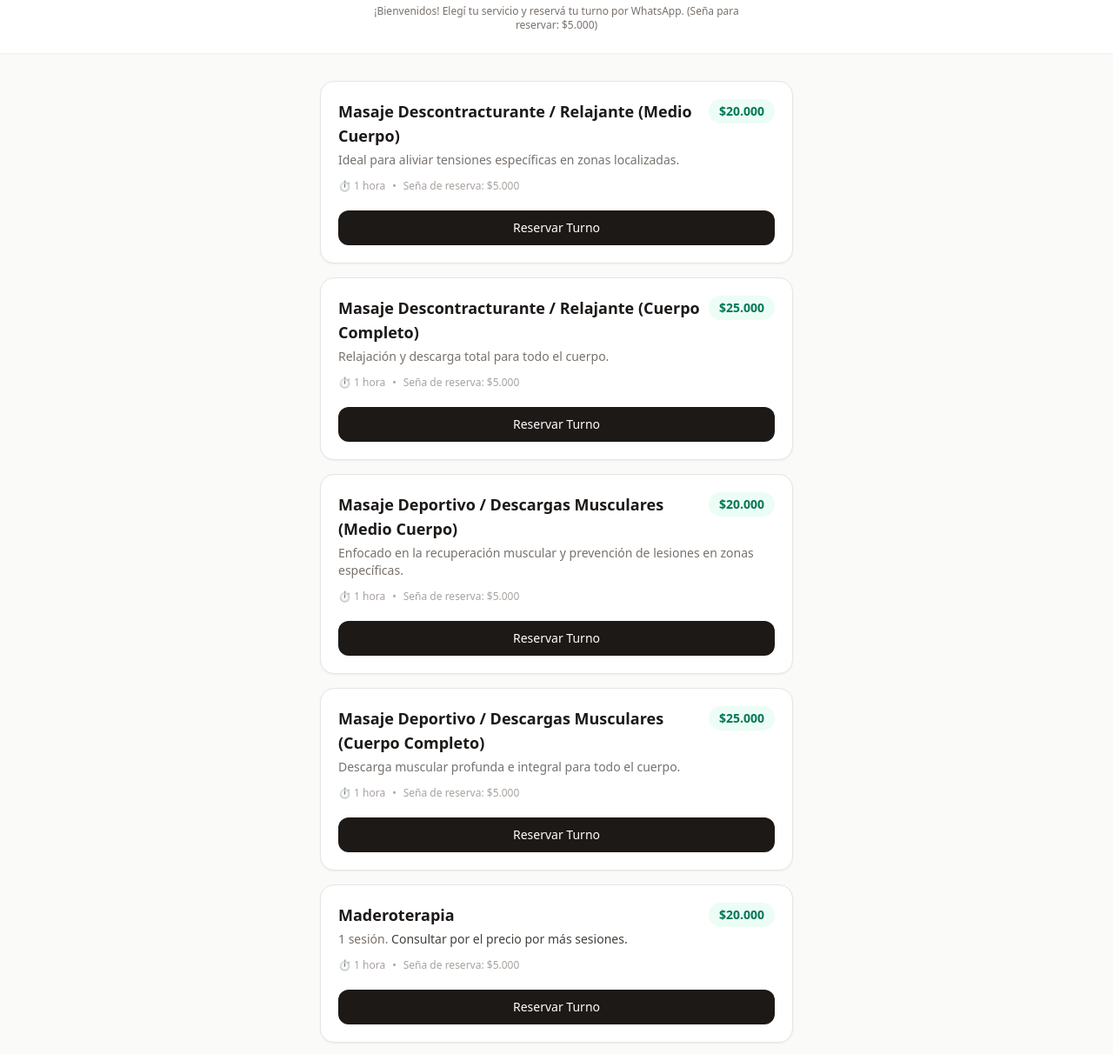
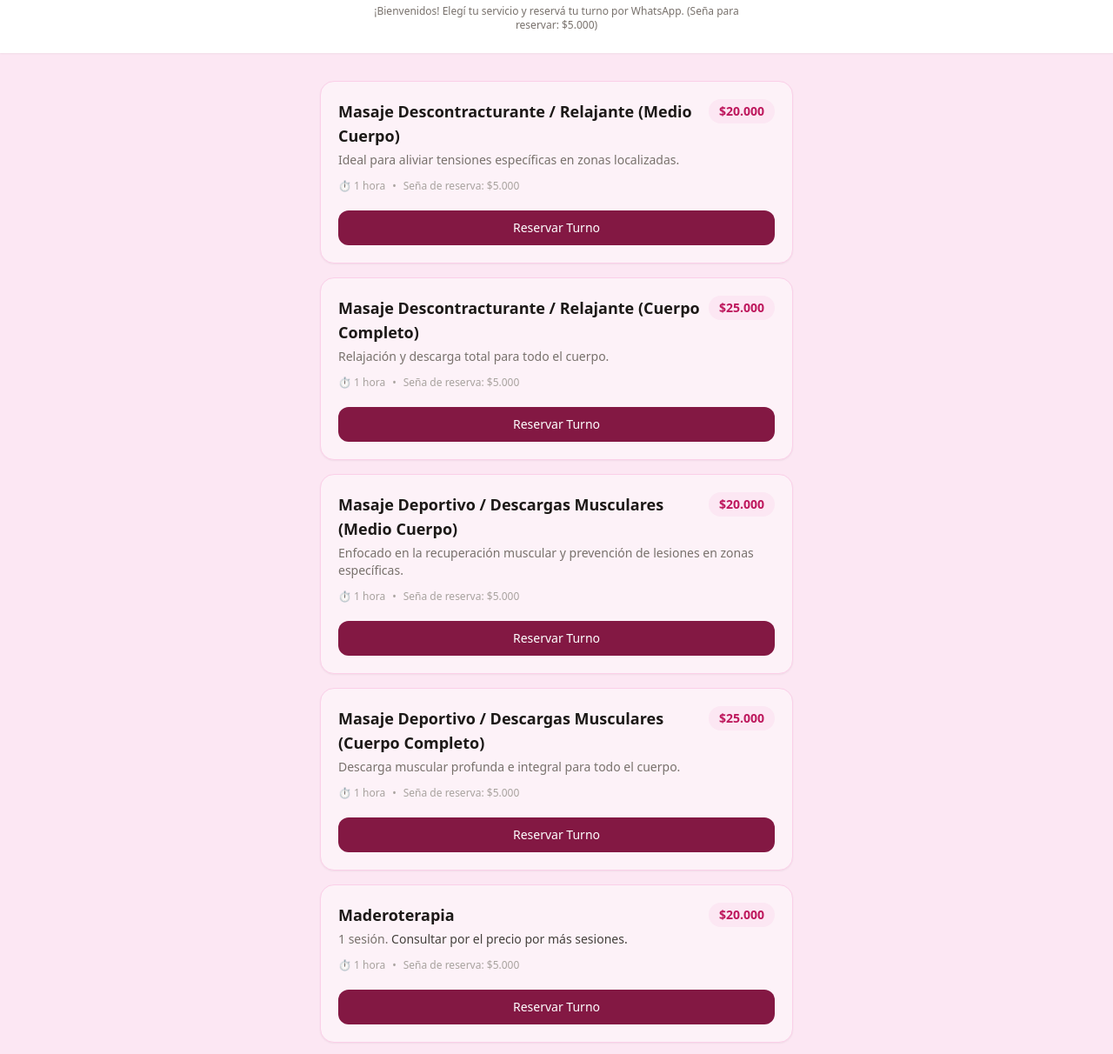
Before and after one commit to ceciliaarce07/Masajes-Web, a plain HTML site: page index.html in a window 1280 px wide. Shown: the part 83-1295 px from the top of the page at 87% size. Drawn offline with nearby package versions, Linux system fonts and the light colour scheme.

```diff
--- a/index.html
+++ b/index.html
@@ -7,12 +7,12 @@
     <!-- Tailwind CSS para diseño rápido y moderno -->
     <script src="https://cdn.tailwindcss.com"></script>
 </head>
-<body class="bg-stone-50 text-stone-800 font-sans antialiased min-h-screen flex flex-col justify-between">
+<body class="bg-pink-100 text-stone-800 font-sans antialiased min-h-screen flex flex-col justify-between">
 
     <!-- Encabezado -->
     <header class="bg-white shadow-sm py-6 px-4 text-center">
         <h1 class="text-2xl font-bold tracking-wide text-stone-900">Quiroga Gabriela</h1>
-        <p class="text-emerald-700 font-medium text-sm mt-1">Fisioterapia y Masajes — Masajes Colibrí</p>
+        <p class="text-pink-700 font-medium text-sm mt-1">Fisioterapia y Masajes — Masajes Colibrí</p>
         <p class="text-stone-500 text-xs mt-2 max-w-md mx-auto">¡Bienvenidos! Elegí tu servicio y reservá tu turno por WhatsApp. (Seña para reservar: $5.000)</p>
     </header>
 
@@ -20,11 +20,11 @@
     <main class="max-w-xl mx-auto p-4 w-full flex-grow space-y-4 my-4">
 
         <!-- 1. Descontracturante / Relajante (Medio Cuerpo) -->
-        <div class="bg-white p-5 rounded-2xl shadow-sm border border-stone-200 flex flex-col justify-between">
+        <div class="bg-pink-50 p-5 rounded-2xl shadow-sm border border-pink-200 flex flex-col justify-between">
             <div>
                 <div class="flex justify-between items-start">
                     <h2 class="text-lg font-semibold text-stone-900">Masaje Descontracturante / Relajante (Medio Cuerpo)</h2>
-                    <span class="text-emerald-700 font-bold bg-emerald-50 px-3 py-1 rounded-full text-sm">$20.000</span>
+                    <span class="text-pink-700 font-bold bg-pink-100 px-3 py-1 rounded-full text-sm">$20.000</span>
                 </div>
                 <p class="text-stone-500 text-sm mt-1">Ideal para aliviar tensiones específicas en zonas localizadas.</p>
                 <div class="text-stone-400 text-xs mt-3 flex items-center gap-2">
@@ -33,17 +33,17 @@
                     <span>Seña de reserva: $5.000</span>
                 </div>
             </div>
-            <button onclick="reservar('Masaje Descontracturante / Relajante (Medio Cuerpo)', '$20.000')" class="mt-5 w-full bg-stone-900 hover:bg-stone-800 text-white font-medium py-2.5 rounded-xl transition duration-200 text-sm flex items-center justify-center gap-2">
+            <button onclick="reservar('Masaje Descontracturante / Relajante (Medio Cuerpo)', '$20.000')" class="mt-5 w-full bg-pink-900 hover:bg-pink-800 text-white font-medium py-2.5 rounded-xl transition duration-200 text-sm flex items-center justify-center gap-2">
                 Reservar Turno
             </button>
         </div>
 
         <!-- 2. Descontracturante / Relajante (Cuerpo Completo) -->
-        <div class="bg-white p-5 rounded-2xl shadow-sm border border-stone-200 flex flex-col justify-between">
+        <div class="bg-pink-50 p-5 rounded-2xl shadow-sm border border-pink-200 flex flex-col justify-between">
             <div>
                 <div class="flex justify-between items-start">
                     <h2 class="text-lg font-semibold text-stone-900">Masaje Descontracturante / Relajante (Cuerpo Completo)</h2>
-                    <span class="text-emerald-700 font-bold bg-emerald-50 px-3 py-1 rounded-full text-sm">$25.000</span>
+                    <span class="text-pink-700 font-bold bg-pink-100 px-3 py-1 rounded-full text-sm">$25.000</span>
                 </div>
                 <p class="text-stone-500 text-sm mt-1">Relajación y descarga total para todo el cuerpo.</p>
                 <div class="text-stone-400 text-xs mt-3 flex items-center gap-2">
@@ -52,17 +52,17 @@
                     <span>Seña de reserva: $5.000</span>
                 </div>
             </div>
-            <button onclick="reservar('Masaje Descontracturante / Relajante (Cuerpo Completo)', '$25.000')" class="mt-5 w-full bg-stone-900 hover:bg-stone-800 text-white font-medium py-2.5 rounded-xl transition duration-200 text-sm flex items-center justify-center gap-2">
+            <button onclick="reservar('Masaje Descontracturante / Relajante (Cuerpo Completo)', '$25.000')" class="mt-5 w-full bg-pink-900 hover:bg-pink-800 text-white font-medium py-2.5 rounded-xl transition duration-200 text-sm flex items-center justify-center gap-2">
                 Reservar Turno
             </button>
         </div>
 
         <!-- 3. Masaje Deportivo (Medio Cuerpo) -->
-        <div class="bg-white p-5 rounded-2xl shadow-sm border border-stone-200 flex flex-col justify-between">
+        <div class="bg-pink-50 p-5 rounded-2xl shadow-sm border border-pink-200 flex flex-col justify-between">
             <div>
                 <div class="flex justify-between items-start">
                     <h2 class="text-lg font-semibold text-stone-900">Masaje Deportivo / Descargas Musculares (Medio Cuerpo)</h2>
-                    <span class="text-emerald-700 font-bold bg-emerald-50 px-3 py-1 rounded-full text-sm">$20.000</span>
+                    <span class="text-pink-700 font-bold bg-pink-100 px-3 py-1 rounded-full text-sm">$20.000</span>
                 </div>
                 <p class="text-stone-500 text-sm mt-1">Enfocado en la recuperación muscular y prevención de lesiones en zonas específicas.</p>
                 <div class="text-stone-400 text-xs mt-3 flex items-center gap-2">
@@ -71,17 +71,17 @@
                     <span>Seña de reserva: $5.000</span>
                 </div>
             </div>
-            <button onclick="reservar('Masaje Deportivo / Descargas Musculares (Medio Cuerpo)', '$20.000')" class="mt-5 w-full bg-stone-900 hover:bg-stone-800 text-white font-medium py-2.5 rounded-xl transition duration-200 text-sm flex items-center justify-center gap-2">
+            <button onclick="reservar('Masaje Deportivo / Descargas Musculares (Medio Cuerpo)', '$20.000')" class="mt-5 w-full bg-pink-900 hover:bg-pink-800 text-white font-medium py-2.5 rounded-xl transition duration-200 text-sm flex items-center justify-center gap-2">
                 Reservar Turno
             </button>
         </div>
 
         <!-- 4. Masaje Deportivo (Cuerpo Completo) -->
-        <div class="bg-white p-5 rounded-2xl shadow-sm border border-stone-200 flex flex-col justify-between">
+        <div class="bg-pink-50 p-5 rounded-2xl shadow-sm border border-pink-200 flex flex-col justify-between">
             <div>
                 <div class="flex justify-between items-start">
                     <h2 class="text-lg font-semibold text-stone-900">Masaje Deportivo / Descargas Musculares (Cuerpo Completo)</h2>
-                    <span class="text-emerald-700 font-bold bg-emerald-50 px-3 py-1 rounded-full text-sm">$25.000</span>
+                    <span class="text-pink-700 font-bold bg-pink-100 px-3 py-1 rounded-full text-sm">$25.000</span>
                 </div>
                 <p class="text-stone-500 text-sm mt-1">Descarga muscular profunda e integral para todo el cuerpo.</p>
                 <div class="text-stone-400 text-xs mt-3 flex items-center gap-2">
@@ -90,17 +90,17 @@
                     <span>Seña de reserva: $5.000</span>
                 </div>
             </div>
-            <button onclick="reservar('Masaje Deportivo / Descargas Musculares (Cuerpo Completo)', '$25.000')" class="mt-5 w-full bg-stone-900 hover:bg-stone-800 text-white font-medium py-2.5 rounded-xl transition duration-200 text-sm flex items-center justify-center gap-2">
+            <button onclick="reservar('Masaje Deportivo / Descargas Musculares (Cuerpo Completo)', '$25.000')" class="mt-5 w-full bg-pink-900 hover:bg-pink-800 text-white font-medium py-2.5 rounded-xl transition duration-200 text-sm flex items-center justify-center gap-2">
                 Reservar Turno
             </button>
         </div>
 
         <!-- 5. Maderoterapia -->
-        <div class="bg-white p-5 rounded-2xl shadow-sm border border-stone-200 flex flex-col justify-between">
+        <div class="bg-pink-50 p-5 rounded-2xl shadow-sm border border-pink-200 flex flex-col justify-between">
             <div>
                 <div class="flex justify-between items-start">
                     <h2 class="text-lg font-semibold text-stone-900">Maderoterapia</h2>
-                    <span class="text-emerald-700 font-bold bg-emerald-50 px-3 py-1 rounded-full text-sm">$20.000</span>
+                    <span class="text-pink-700 font-bold bg-pink-100 px-3 py-1 rounded-full text-sm">$20.000</span>
                 </div>
                 <p class="text-stone-500 text-sm mt-1">1 sesión. <span class="font-medium text-stone-700">Consultar por el precio por más sesiones.</span></p>
                 <div class="text-stone-400 text-xs mt-3 flex items-center gap-2">
@@ -109,17 +109,17 @@
                     <span>Seña de reserva: $5.000</span>
                 </div>
             </div>
-            <button onclick="reservar('Maderoterapia', '$20.000')" class="mt-5 w-full bg-stone-900 hover:bg-stone-800 text-white font-medium py-2.5 rounded-xl transition duration-200 text-sm flex items-center justify-center gap-2">
+            <button onclick="reservar('Maderoterapia', '$20.000')" class="mt-5 w-full bg-pink-900 hover:bg-pink-800 text-white font-medium py-2.5 rounded-xl transition duration-200 text-sm flex items-center justify-center gap-2">
                 Reservar Turno
             </button>
         </div>
 
         <!-- 6. Fisioterapia -->
-        <div class="bg-white p-5 rounded-2xl shadow-sm border border-stone-200 flex flex-col justify-between">
+        <div class="bg-pink-50 p-5 rounded-2xl shadow-sm border border-pink-200 flex flex-col justify-between">
             <div>
                 <div class="flex justify-between items-start">
                     <h2 class="text-lg font-semibold text-stone-900">Fisioterapia</h2>
-                    <span class="text-emerald-700 font-bold bg-emerald-50 px-3 py-1 rounded-full text-sm">$20.000</span>
+                    <span class="text-pink-700 font-bold bg-pink-100 px-3 py-1 rounded-full text-sm">$20.000</span>
                 </div>
                 <p class="text-stone-500 text-sm mt-1">1 sesión. <span class="font-medium text-stone-700">Consultar por el precio por más sesiones.</span></p>
                 <div class="text-stone-400 text-xs mt-3 flex items-center gap-2">
@@ -128,7 +128,7 @@
                     <span>Seña de reserva: $5.000</span>
                 </div>
             </div>
-            <button onclick="reservar('Fisioterapia', '$20.000')" class="mt-5 w-full bg-stone-900 hover:bg-stone-800 text-white font-medium py-2.5 rounded-xl transition duration-200 text-sm flex items-center justify-center gap-2">
+            <button onclick="reservar('Fisioterapia', '$20.000')" class="mt-5 w-full bg-pink-900 hover:bg-pink-800 text-white font-medium py-2.5 rounded-xl transition duration-200 text-sm flex items-center justify-center gap-2">
                 Reservar Turno
             </button>
         </div>
```
